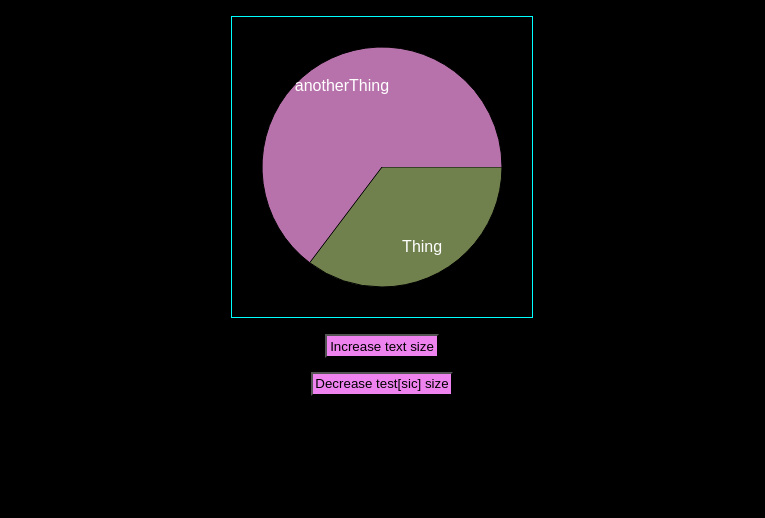
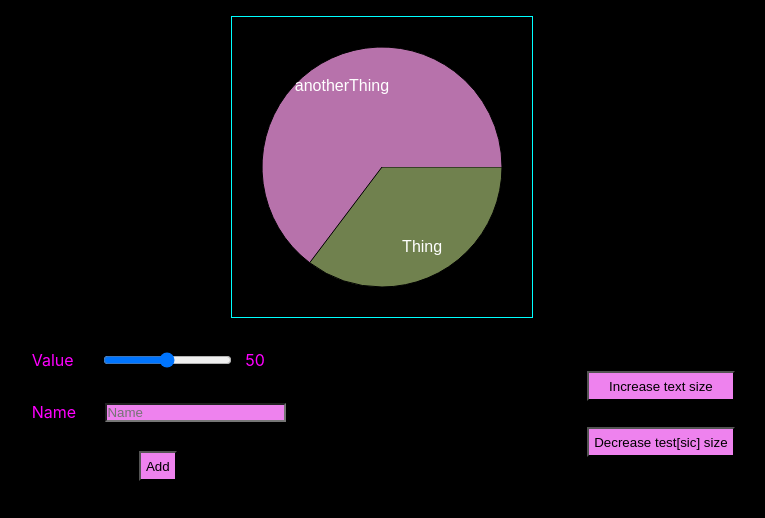
Before and after one commit to banaanihillo/tuni-gui-react, a React (Create React App) app: page / in a window 1280 px wide. Shown: the top 518 px of the page, without its empty margins (258-1023 px from the left). Built offline with nearby package versions, Linux system fonts and the light colour scheme.

Commit message:
Added pie submission(7.1)
Exercise 7-1-small:
Added functionality for addition of new pies,
with a range slider for the value,
and a text input for the name

```diff
--- a/src/App.css
+++ b/src/App.css
@@ -16,11 +16,13 @@ button {
 }
 
 button {
-    padding: 0.2em;
+    padding: 0.4em;
 }
 
 canvas {
     border: 1px solid cyan;
+    display: block;
+    margin: 1em auto;
     /* This was an inline style for some reason */
     cursor: context-menu;
 }
@@ -31,10 +33,35 @@ h1,
 h2,
 input,
 button,
-select,
-canvas {
-    margin: 1em auto;
-    text-align: center;
-    display: block;
+select {
+    margin: 1em;
+}
+
+.options-container {
+    display: flex;
+    flex-flow: row nowrap;
+    justify-content: space-evenly;
+}
+
+.input-container {
+    display: flex;
+    flex-flow: row nowrap;
+    align-items: center;
+}
+
+.button-container {
+    display: flex;
+    flex-flow: column nowrap;
+    justify-content: center;
+}
+
+form {
+    display: flex;
+    flex-flow: column nowrap;
+    justify-content: center;
+}
+
+form button {
+    align-self: center;
 }
 /* */
--- a/src/App.js
+++ b/src/App.js
@@ -1,9 +1,9 @@
-import React from "react"
+import React, {useState} from "react"
 import "./App.css"
 import PieChart from "./PieChart"
 
 const App = () => {
-    const data = [
+    const [data, setData] = useState([
         {
             name: "Thing",
             value: 54
@@ -12,9 +12,10 @@ const App = () => {
             name: "anotherThing",
             value: 99
         }
-    ]
+    ])
+
     return <main>
-        <PieChart data={data} />
+        <PieChart data={data} setData={setData} />
     </main>
 }
 
--- a/src/PieChart.js
+++ b/src/PieChart.js
@@ -1,8 +1,10 @@
-import React, {useRef, useEffect} from 'react'
+import React, {useState, useRef, useEffect} from 'react'
 
 const PieChart = (props) => {
-    const propData = props.data
+    const {data, setData} = props
 	const [fontSize, setFontSize] = React.useState(16)
+    const [newValue, setNewValue] = useState(50)
+    const [newName, setNewName] = useState("")
 
 	const canvasRef = useRef(null)
 
@@ -10,17 +12,36 @@ const PieChart = (props) => {
 		setFontSize(Math.max(5, fontSize + change))
 	}
 
+    const handleSubmit = (event) => {
+        event.preventDefault()
+        if (data.find(datum => datum.name === newName)) {
+            return console.log("That name already exists")
+        } else if (!newName) {
+            return console.log("You should provide a name")
+        }
+        setData([
+            ...data,
+            {
+                name: newName,
+                value: Number(newValue)
+            }
+        ])
+        setNewValue(50)
+        setNewName("")
+    }
+
 	useEffect(() => {
+        console.log(data)
 		let context = canvasRef.current.getContext("2d")
 		let width = context.canvas.width
 		let height = context.canvas.height
 		context.clearRect(0, 0, width, height)
 		let total = 0
-		for (const datum of propData) {
+		for (const datum of data) {
 			total += datum.value
 		}
 		context.save()
-
+        console.log(total)
 		context.translate(
             width / 2,
             height / 2
@@ -31,7 +52,7 @@ const PieChart = (props) => {
 		context.font = fontSize + "px sans-serif"
 		let startAngle = 0
 
-		for (const datum of propData) {
+		for (const datum of data) {
 			let angle = (
                 Math.PI
                 * 2
@@ -63,7 +84,7 @@ const PieChart = (props) => {
 		}
 
 		startAngle = 0
-		for (const datum of propData) {
+		for (const datum of data) {
 			let angle = (
                 Math.PI
                 * 2
@@ -72,14 +93,14 @@ const PieChart = (props) => {
             )
 			context.fillText(
                 datum.name,
-                Math.cos(startAngle + angle / 2) * radius/4*3,
-                Math.sin(startAngle + angle / 2) * radius/4*3
+                Math.cos(startAngle + angle / 2) * radius / 4 * 3,
+                Math.sin(startAngle + angle / 2) * radius / 4 * 3
             )
 			startAngle += angle
 		}
 		context.restore()
 	},
-    [fontSize, propData])
+    [fontSize, data])
 
 	return (
 		<div>
@@ -91,6 +112,41 @@ const PieChart = (props) => {
                 //onContextMenu={handleClick}
             />
 
+            <span className="options-container">
+                <form onSubmit={handleSubmit}>
+                    <span className="input-container">
+                        <label htmlFor="value-input"> Value </label>
+                        <input
+                            id="value-input"
+                            type="range"
+                            min={1}
+                            max={100}
+                            step={1}
+                            value={newValue}
+                            onChange={(event) => {
+                                setNewValue(event.target.value)
+                            }}
+                        />
+                        <output> {newValue} </output>
+                    </span>
+                    <span className="input-container">
+                        <label htmlFor="name-input"> Name </label>
+                        <input
+                            id="name-input"
+                            type="text"
+                            placeholder="Name"
+                            value={newName}
+                            onChange={(event) => {
+                                setNewName(event.target.value)
+                            }}
+                        />
+                    </span>
+                    <button type="submit">
+                        Add
+                    </button>
+                </form>
+
+                <span className="button-container">
                     <button onClick={() => {
                         adjustFontSize(2)
                     }}>
@@ -101,6 +157,8 @@ const PieChart = (props) => {
                     }}>
                         Decrease test[sic] size
                     </button>
+                </span>
+            </span>
 		</div>
 	)
 }
```
Lines whose indentation alone changed are shown as unchanged.
